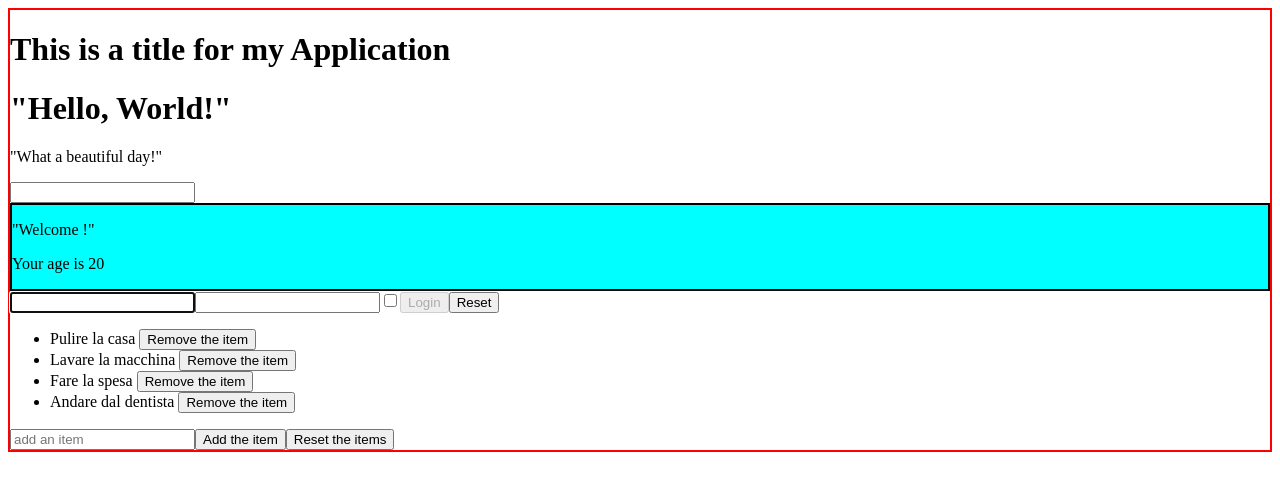
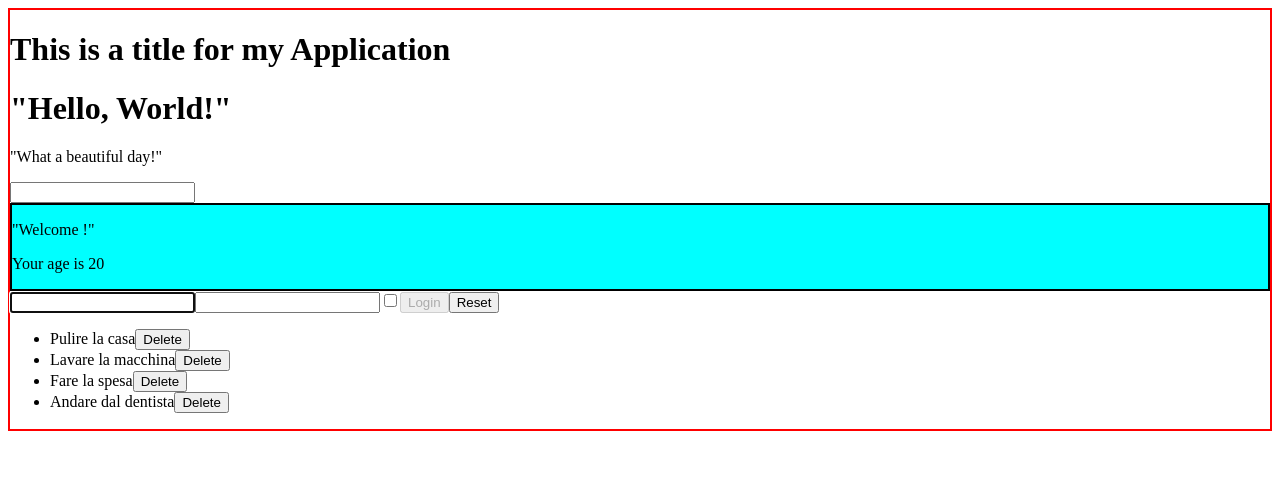
Before and after one commit to EdoGent/React-App, a React (Create React App) app: page / in a window 1280 px wide. Shown: the top 490 px of the page. Built offline with nearby package versions, Linux system fonts and the light colour scheme.

Commit message:
Render-Props-01 exercise

```diff
--- a/src/Component/App.js
+++ b/src/Component/App.js
@@ -7,13 +7,30 @@ import ToDoList from './ToDoList';
 import Container from './Container';
 
 class App extends React.Component {
+    state = {
+        items: ['Pulire la casa', 'Lavare la macchina', 'Fare la spesa', 'Andare dal dentista'],
+        newItems: ''
+    }
+
     render () {
+        const  {items} = this.state;
         return (
             <Container title='This is a title for my Application'>
                 <Hello />
                 <InteractiveWelcome />
                 <UncontrolledLogin />
-                <ToDoList />
+                <ToDoList items={items}
+                    render={(items, deleteItem) => (
+                    <ul>
+                        {items.map((item, index) => (
+                            <li key={index}>
+                                {item}
+                                <button onClick={() => deleteItem(index)}>Delete</button>
+                            </li>
+                        ))}
+                    </ul>
+                    )}
+                />
             </Container>
         )
     }
--- a/src/Component/ToDoList.js
+++ b/src/Component/ToDoList.js
@@ -2,7 +2,7 @@ import React from 'react';
 
 export default class ToDoList extends React.Component {
     state = {
-        items: ['Pulire la casa', 'Lavare la macchina', 'Fare la spesa', 'Andare dal dentista'],
+        items: this.props,
         newItems: ''
     }
 
@@ -30,21 +30,23 @@ export default class ToDoList extends React.Component {
     }
 
     handleRemoveItem = (index) => {
-       const {items} = this.state;
-       this.setState({
-            items: items.filter((item, i) => i !== index)
-       })
+        const {items} = this.state;
+        this.setState({
+             items: items.filter((item, i) => i !== index)
+        })
     }
 
     render () {
-        return (
-            <>
-                <ul>{this.state.items.map ((item, index) => <li key={index}>{item} <button onClick={() => this.handleRemoveItem(index)} >Remove the item</button></li>)}</ul>
-                <input name='toDo' value={this.state.newItems} placeholder='add an item' onChange={this.handleInput} />
+        const {render} = this.props;
+        const {items} = this.props;
+
+        return render (items, this.handleRemoveItem)
+            //<>
+
+                {/* <input name='toDo' value={this.state.newItems} placeholder='add an item' onChange={this.handleInput} />
                 <button onClick={() => this.handleAddItem(this.state.newItems)} >Add the item</button>
-                <button onClick={this.handleResetItem} >Reset the items</button>
-            </>
+                <button onClick={this.handleResetItem} >Reset the items</button> */}
+            //</>
 
-        )
     }
 }
```
